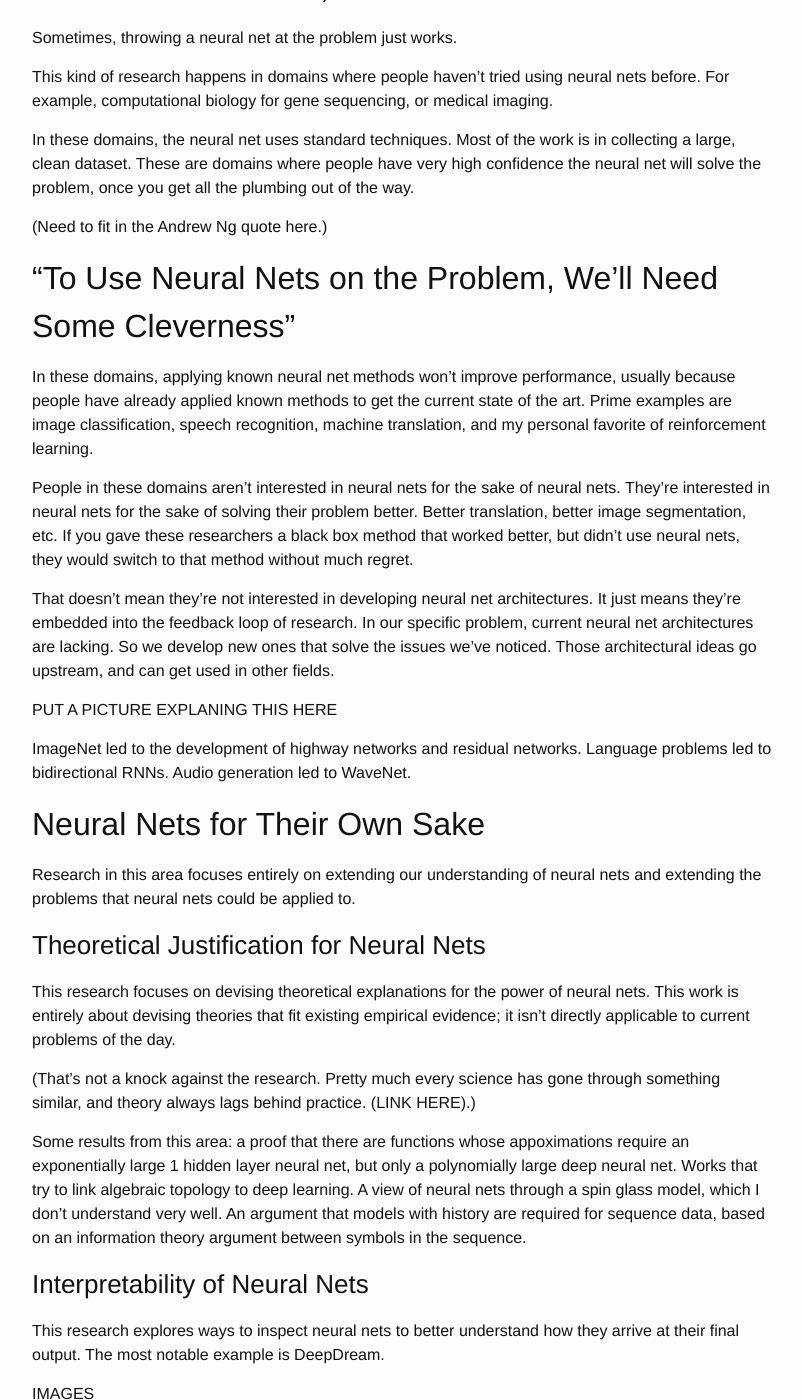
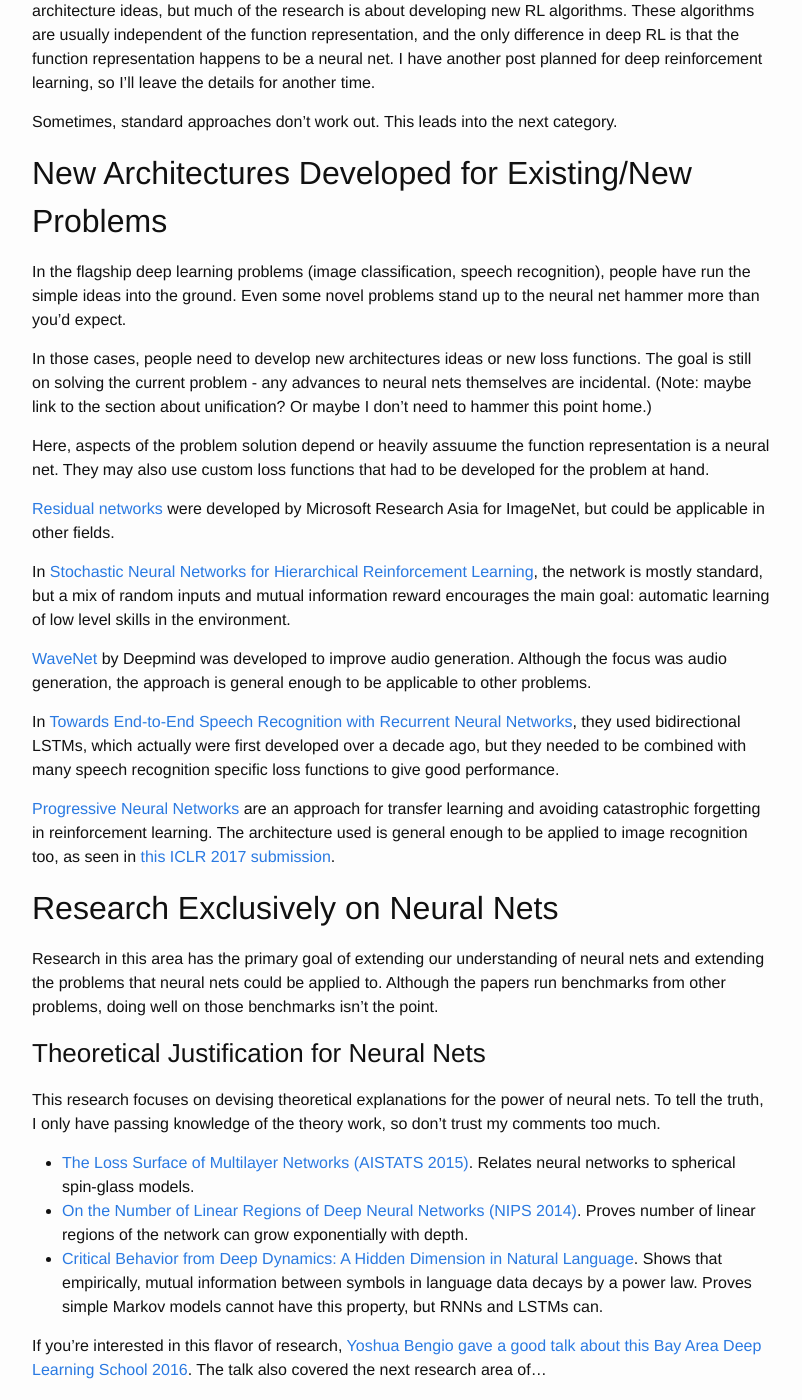
Before and after one commit to alexirpan/alexirpan.github.io, a Jekyll site: the page built from _posts/2016-12-17-dl-philosophy.markdown, in a window 1280 px wide and 1400 px high, scrolled down 11765 px. Shown: the whole window, without its empty margins (238-1040 px from the left). Built offline with Jekyll 4.4.1, drawn with Linux system fonts in a browser that asks for light colours; some of the changed text lies outside the part shown.

Commit message:
Getting tired of revising this, might send it out for comments soon

```diff
--- a/_posts/2016-12-17-dl-philosophy.markdown
+++ b/_posts/2016-12-17-dl-philosophy.markdown
@@ -5,8 +5,6 @@ date:   2016-12-22 22:14:00 -0700
 ---
 
 This post collects various thoughts I've had about deep learning.
-It gives a justification for why deep learning is such a big deal,
-then broadly classifies research in the field into a few buckets.
 
 This is **not** intended to be a tutorial in deep learning, because there are
 a ton of those already. I haven't seen as much writing about the field itself,
@@ -478,10 +476,9 @@ the most computer-sciency analogy I've ever done.)
 
 (Note: This section repeats a lot of things I said before. I'm still figuring out where
 I want the new ideas to go. The modularity/composability stuff is actually
-pretty important - most researchers think of neural net layers as a block
-of compute that will do the right thing.)
+pretty important.)
 
-(I'm actually not happy with this section in general.)
+(I'm actually not happy with this section in general, needs a rewrite.)
 
 Andrew Ng has a nice quote about why deep learning is so flexible. Most machine
 learning approaches map numbers to other numbers. Deep neural nets are different -
@@ -516,91 +513,130 @@ with the final objective.)
 
 # Research Directions
 
-## Disclaimer
-
-When I was planning out this post, this was the section I was looking forward
-to and dreading the most. I'm excited because there are a ton of neat deep
-learning ideas that should be more widely known. I'm dreading it because
-I think people might see it as a canonical list of everything people in deep
-learning are working on.
-
-Let me address the latter part first. No, I am not going to explain what
-everyone in deep learning works on, because there's no way I have a complete
-picture, and if I did that I might as well be writing a survey paper.
-
-If I'm omitting your favorite subfield, I'm not doing it because I think the
-subfield isn't worth the time, I'm doing it because I am but one person, and
-I can't keep track of everything.
-
 ## The Sliding Scale of Deep Learning Research
 
 I know I've been talking about "the field of deep learning" a lot in this post,
 but for many people neural nets are more like a tool than a field.
-When I think about the research, it divides
-into three broad categories: standard neural nets applied on novel problems,
-nonstandard neural nets applied on problems where standard neural nets
-have already been tried, and research done for the sake of pushing our
-expectations of what neural nets can do.
+When I think about the research, it divides into roughly three categories.
 
-## "Throw a Neural Net, See If It Works"
+Note that when I say roughly, I mean roughly. Researchers slide up and down
+the spectrum very often. Projects can start in one category and slide to
+another depending on how the experiments go.
 
-Sometimes, throwing a neural net at the problem just works.
+(Note: below is all somewhat incomplete.)
 
-This kind of research happens in domains where people haven't tried using
-neural nets before. For example, computational biology for gene sequencing,
-or medical imaging.
+## Standard Architectures on New Problems
 
-In these domains, the neural net uses standard techniques. Most of the work
-is in collecting a large, clean dataset. These are domains where people
-have very high confidence the neural net will solve the problem, once you
-get all the plumbing out of the way.
+In this work, people strongly believe vanilla neural net methods will work out
+of the box. They don't care about neural nets in particular, they just want
+to solve the problem they're working on, using neural nets as a subroutine.
+This research has no novelty from the deep learning side (besides learning
+that neural nets can solve this problem too.)
 
-(Need to fit in the Andrew Ng quote here.)
+The struggle in this research is often in obtaining a large, clean dataset
+to run existing methods on. After all the plumbing is done, the training itself
+is straightforward.
 
-## "To Use Neural Nets on the Problem, We'll Need Some Cleverness"
+[Computational biology](http://onlinelibrary.wiley.com/doi/10.15252/msb.20156651/full).
 
-In these domains, applying known neural net methods won't improve performance, usually because
-people have already applied known methods to get the current state of the art.
-Prime examples are image classification, speech recognition, machine translation,
-and my personal favorite of reinforcement learning.
+[Medical imaging (diabetic retinopathy)](http://jamanetwork.com/journals/jama/article-abstract/2588763)
 
-People in these domains aren't interested in neural nets for the sake of
-neural nets. They're interested in neural nets for the sake of solving their
-problem better. Better translation, better image segmentation, etc. If you gave
-these researchers a black box method that worked better, but didn't use neural
-nets, they would switch to that method without much regret.
+[Premise selection for Theorem Provers (DeepMath)](https://arxiv.org/abs/1606.04442)
 
-That doesn't mean they're not interested in developing neural net architectures.
-It just means they're embedded into the feedback loop of research. In our
-specific problem, current neural net architectures are lacking. So we develop
-new ones that solve the issues we've noticed. Those architectural ideas go upstream,
-and can get used in other fields.
+My research area of deep reinforcement learning, falls into this bucket.
+Sometimes there are new architecture ideas, but much of the research is
+about developing new RL algorithms. These algorithms are usually independent
+of the function representation, and the only difference in deep RL is that
+the function representation happens to be a neural net. I have another post
+planned for deep reinforcement learning, so I'll leave the details for another
+time.
 
-PUT A PICTURE EXPLANING THIS HERE
+Sometimes, standard approaches don't work out. This leads into the next
+category.
 
-ImageNet led to the development of highway networks and residual networks.
-Language problems led to bidirectional RNNs. Audio generation led to WaveNet.
+## New Architectures Developed for Existing/New Problems
 
-## Neural Nets for Their Own Sake
+In the flagship deep learning problems (image classification, speech
+recognition), people have run the simple ideas into the ground. Even some
+novel problems stand up to the neural net hammer more than you'd expect.
 
-Research in this area focuses entirely on extending our understanding of
+In those cases, people need to develop new architectures ideas or new
+loss functions. The goal is still on solving the current problem - any
+advances to neural nets themselves are incidental. (Note: maybe link to
+the section about unification? Or maybe I don't need to hammer this point
+home.)
+
+Here, aspects of the problem solution depend or heavily assuume the function
+representation is a neural net. They may also use custom loss functions
+that had to be developed for the problem at hand.
+
+[Residual networks](https://arxiv.org/abs/1505.00387) were developed by
+Microsoft Research Asia for ImageNet, but could be applicable in other fields.
+
+In [Stochastic Neural Networks for Hierarchical Reinforcement Learning](https://openreview.net/pdf?id=B1oK8aoxe),
+the network is mostly standard, but a mix of random inputs and mutual
+information reward encourages the main goal: automatic learning of low
+level skills in the environment.
+
+[WaveNet](https://deepmind.com/blog/wavenet-generative-model-raw-audio/) by
+Deepmind was developed to improve audio generation. Although the focus was
+audio generation, the approach is general enough to be applicable to other
+problems.
+
+In [Towards End-to-End Speech Recognition with Recurrent Neural Networks](http://www.jmlr.org/proceedings/papers/v32/graves14.pdf),
+they used bidirectional LSTMs, which actually were first developed over a decade
+ago, but they needed to be combined with many speech recognition specific
+loss functions to give good performance.
+
+[Progressive Neural Networks](https://arxiv.org/abs/1606.04671) are an approach
+for transfer learning and avoiding catastrophic forgetting in reinforcement
+learning. The architecture used is general enough to be applied to image
+recognition too, as seen in [this ICLR 2017 submission](https://openreview.net/pdf?id=ryZqPN5xe).
+
+
+## Research Exclusively on Neural Nets
+
+Research in this area has the primary goal of extending our understanding of
 neural nets and extending the problems that neural nets could be applied to.
+Although the papers run benchmarks from other problems, doing well on those
+benchmarks isn't the point.
 
 ### Theoretical Justification for Neural Nets
 
 This research focuses on devising theoretical explanations for the power of neural
-nets. This work is entirely about devising theories that fit existing
-empirical evidence; it isn't directly applicable to current problems of the day.
+nets. To tell the truth, I only have passing knowledge of the theory work, so
+don't trust my comments too much.
 
-(That's not a knock against the research. Pretty much every science has gone
-through something similar, and theory always lags behind practice. (LINK HERE).)
+* [The Loss Surface of Multilayer Networks (AISTATS 2015)](https://arxiv.org/pdf/1412.0233.pdf).
+Relates neural networks to spherical spin-glass models.
+* [On the Number of Linear Regions of Deep Neural Networks (NIPS 2014)](http://papers.nips.cc/paper/5422-on-the-number-of-linear-regions-of-deep-neural-networks).
+Proves number of linear regions of the network can grow exponentially with
+depth.
+* [Critical Behavior from Deep Dynamics: A Hidden Dimension in Natural Language](https://arxiv.org/abs/1606.06737).
+Shows that empirically, mutual information between symbols in language data
+decays by a power law. Proves simple Markov models cannot have this property,
+but RNNs and LSTMs can.
 
-Some results from this area: a proof that there are functions whose appoximations
-require an exponentially large 1 hidden layer neural net, but only a polynomially
-large deep neural net. Works that try to link algebraic topology to deep learning.
-A view of neural nets through a spin glass model, which I don't understand very
-well. An argument that models with history are required for sequence data, based
-on an information theory argument between symbols in the sequence.
+If you're interested in this flavor of research, [Yoshua Bengio gave a good talk
+about this Bay Area Deep Learning School 2016](https://www.youtube.com/watch?v=11rsu_WwZTc).
+The talk also covered the next research area of...
+
+### Duplicating Neuroscience and Biological Plausibility.
+
+Demis Hassabis, co-founder of DeepMind, was part of a panel at the NIPS 2016
+Brains & Bits workshop. He gave a succinct justification for why neuroscience
+matters. We know the brain works for intelligence. If we can understand the
+brain and reproduce it in software, it has to work. That lets us commit to
+5 year or 10 year projects with more confidence than we'd normally have.
+
+Again, I'm not that familiar with neuroscience
+I'm less familiar with this due to my biases, but I'll list some work.
+
+* Feedback alignment (a more biologically plausible backprop)
+* Energy based models (ML algorithm that could run better on analog hardware)
+* Count-based exploration (can be motivated by the hippocampus)
+* Modulated locomotor controllers (a fast reflex "spinal cord" and slower LOOK UP THE PAPER)
+
 
 ### Interpretability of Neural Nets
 
@@ -613,30 +649,6 @@ It almost feels wrong to call this a research area, because I don't know of
 anybody whose primary research focus is interpreting neural nets.
 However, many papers include visualizations anyways, because it makes the
 paper stronger.
-
-
-### Duplicating Neuroscience
-
-Let me go on a tangent for a bit.
-
-I don't like it when people explain neural nets as approximating neurons in
-the brain. At a very approximate level, it's true, but every time a researcher
-talks about neuroscience inspiration, ten spectators of the research walk away
-with inflated misconceptions.
-
-That being said, neural nets have undeniable influence from neuroscience, and
-several researchers in the field have neuroscience background. At the Brains & Bits
-workshop at NIPS this year, Demis Hassabis had a succinct justification. We
-know the brain works for intelligence. If we can understand the brain and
-reproduce it in software, it's guaranteed to work. 5 year or 10 year projects
-based on neuroscience are easier to justify.
-
-I'm less familiar with this due to my biases, but I'll list some work.
-
-* Feedback alignment (a more biologically plausible backprop)
-* Energy based models (ML algorithm that could run better on analog hardware)
-* Count-based exploration (can be motivated by the hippocampus)
-* Modulated locomotor controllers (a fast reflex "spinal cord" and slower LOOK UP THE PAPER)
 
 ### Make ALL The Things Differentiable!
 
```
Also changed, not shown: other parts of _posts/2016-12-17-dl-philosophy.markdown (+3 -3 lines).
